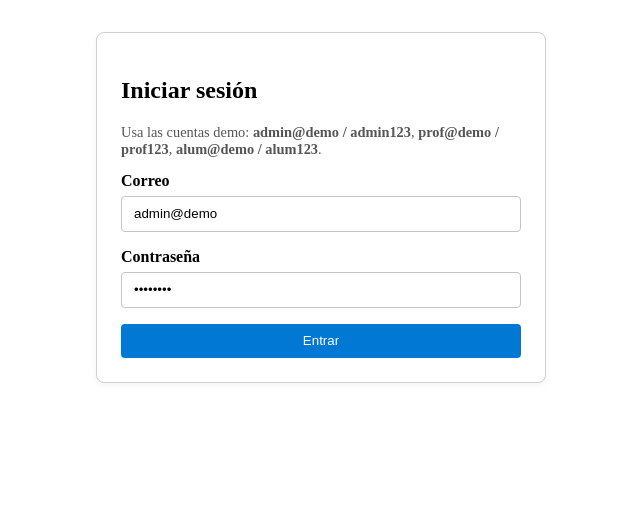
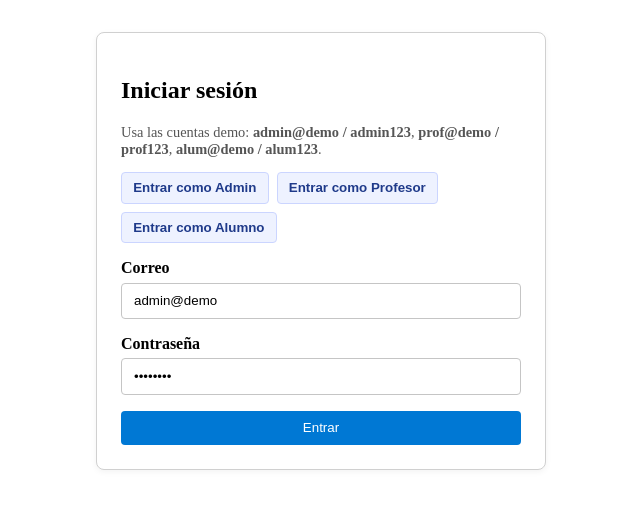
Before and after one commit to Yundie77/MetaPeer, a React (Vite) app in the folder frontend/: page / in a window 1280 px wide. Shown: the top 508 px of the page, without its empty margins (319-959 px from the left). Built offline with nearby package versions, Linux system fonts and the light colour scheme.

Commit message:
Botones de acceso rapido en Login

```diff
--- a/frontend/src/pages/Login.jsx
+++ b/frontend/src/pages/Login.jsx
@@ -6,6 +6,12 @@ export default function Login({ onSuccess }) {
   const [email, setEmail] = useState('admin@demo');
   const [password, setPassword] = useState('admin123');
   const [localError, setLocalError] = useState('');
+
+  const quickUsers = [
+    { label: 'Admin', email: 'admin@demo', password: 'admin123' },
+    { label: 'Profesor', email: 'prof@demo', password: 'prof123' },
+    { label: 'Alumno', email: 'alum@demo', password: 'alum123' }
+  ];
 
   const handleSubmit = async (event) => {
     event.preventDefault();
@@ -23,6 +29,18 @@ export default function Login({ onSuccess }) {
     }
   };
 
+  const handleQuickLogin = async (user) => {
+    if (loading) return;
+    setEmail(user.email);
+    setPassword(user.password);
+    setLocalError('');
+    setError('');
+    const ok = await login(user.email, user.password);
+    if (ok && onSuccess) {
+      onSuccess();
+    }
+  };
+
   return (
     <section style={containerStyle}>
       <h2>Iniciar sesión</h2>
@@ -30,6 +48,19 @@ export default function Login({ onSuccess }) {
         Usa las cuentas demo: <strong>admin@demo / admin123</strong>, <strong>prof@demo / prof123</strong>,{' '}
         <strong>alum@demo / alum123</strong>.
       </p>
+      <div style={quickRowStyle}>
+        {quickUsers.map((user) => (
+          <button
+            key={user.email}
+            type="button"
+            style={quickButtonStyle}
+            onClick={() => handleQuickLogin(user)}
+            disabled={loading}
+          >
+            Entrar como {user.label}
+          </button>
+        ))}
+      </div>
       <form onSubmit={handleSubmit} style={formStyle}>
         <label style={labelStyle}>
           Correo
@@ -107,3 +138,20 @@ const infoStyle = {
   fontSize: '0.9rem',
   color: '#555'
 };
+
+const quickRowStyle = {
+  display: 'flex',
+  gap: '0.5rem',
+  flexWrap: 'wrap',
+  margin: '0.5rem 0 1rem'
+};
+
+const quickButtonStyle = {
+  padding: '0.45rem 0.7rem',
+  background: '#eef2ff',
+  color: '#1f3a8a',
+  border: '1px solid #cbd5ff',
+  borderRadius: '4px',
+  cursor: 'pointer',
+  fontWeight: 600
+};
```
